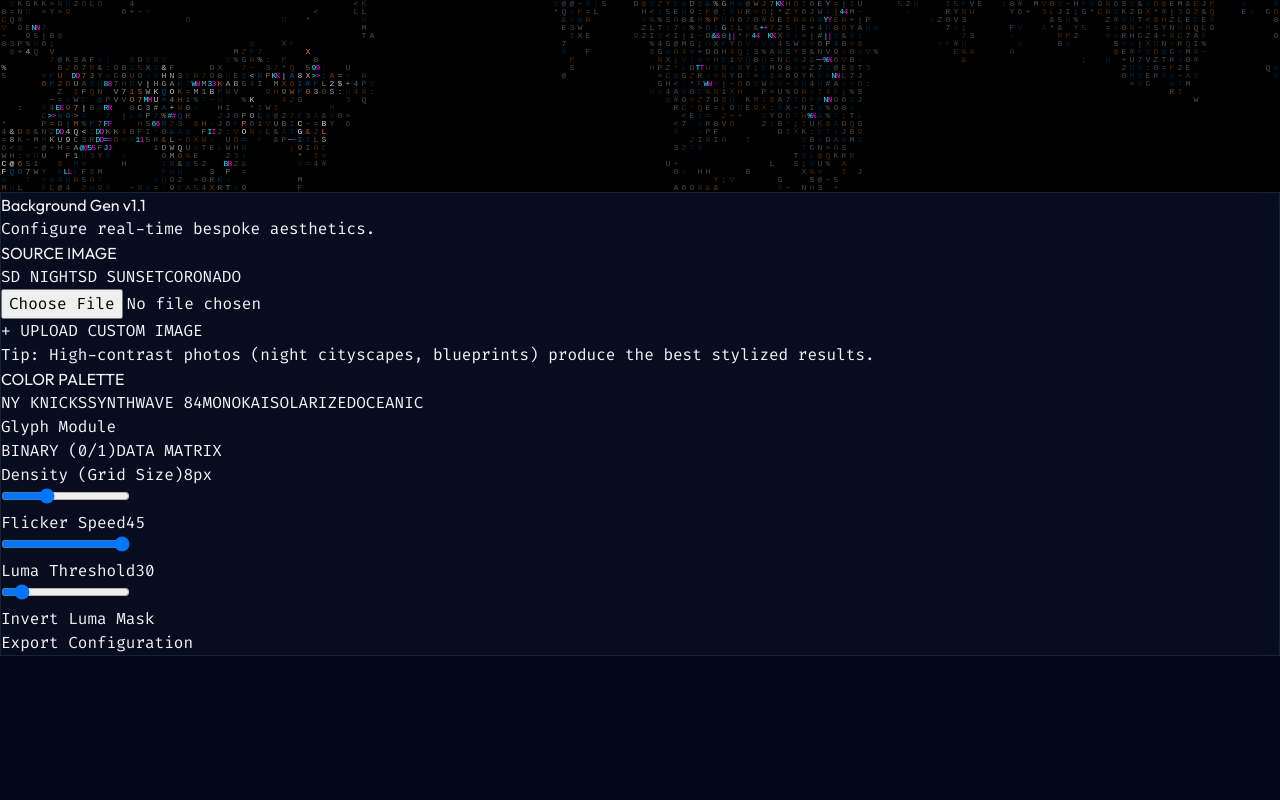
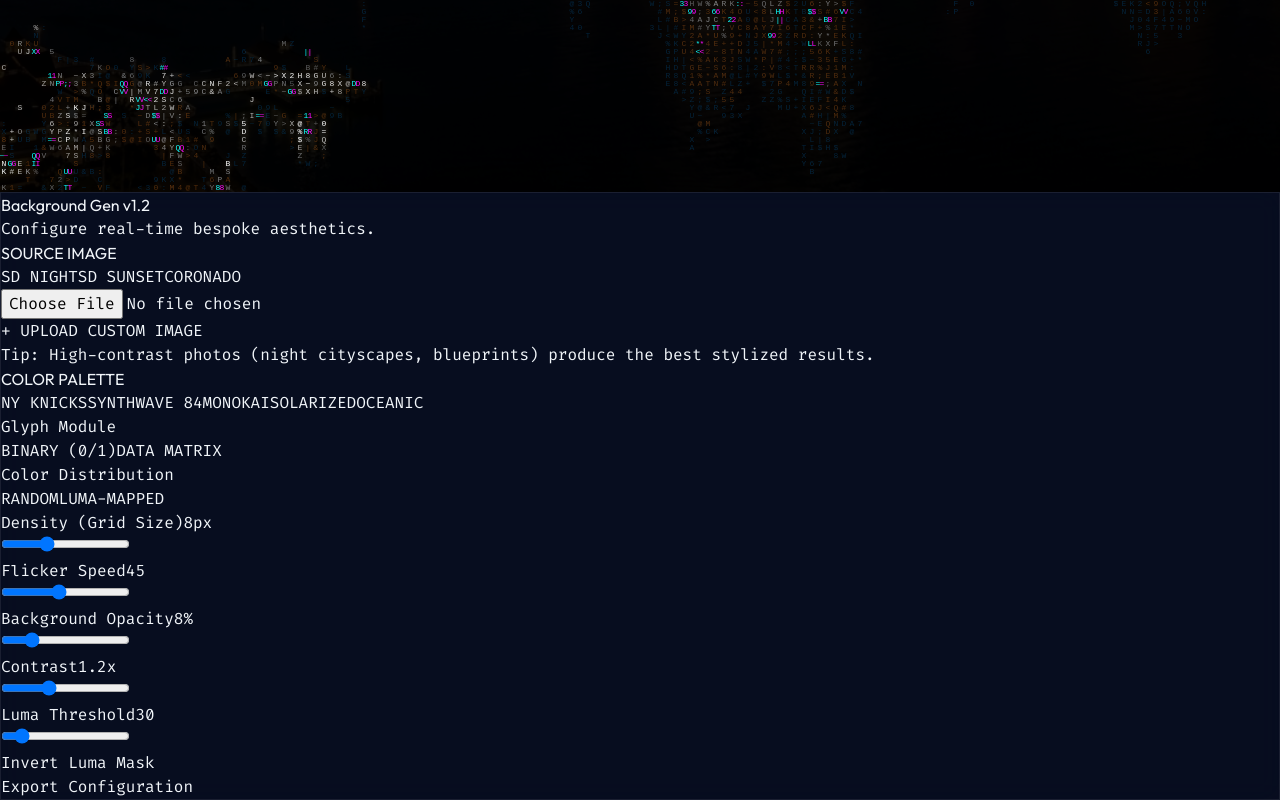
Before and after one commit to renovate-bot/HinchK-_-skyliner, a React (Vite) app: page / in a window 1280 px wide. Shown: the part 608-1408 px from the top of the page. Before the commit the page ends 1264 px from the top, so only its background shows below. Built offline with nearby package versions, Linux system fonts and the light colour scheme.

Commit message:
feat: add background blending, luma-mapped coloring, contrast slider, and speed slider fix (v1.2.0)

```diff
--- a/package.json
+++ b/package.json
@@ -1,7 +1,7 @@
 {
   "name": "stylized-san-diego",
   "private": true,
-  "version": "0.0.0",
+  "version": "1.2.0",
   "type": "module",
   "scripts": {
     "dev": "vite",
--- a/src/App.tsx
+++ b/src/App.tsx
@@ -73,6 +73,10 @@ function App() {
   const [activeImageId, setActiveImageId] = useState<string>('sd-night');
   const [customImage, setCustomImage] = useState<string | null>(null);
 
+  const [bgImageOpacity, setBgImageOpacity] = useState<number>(0.08); // Subtle background skyline blend by default
+  const [colorMapping, setColorMapping] = useState<'random' | 'luma'>('luma'); // Luma mapping by default
+  const [contrast, setContrast] = useState<number>(1.2); // Sightly boosted contrast by default
+
   const currentPalette = PALETTES[activePalette].data;
   const currentImageSrc = activeImageId === 'custom' && customImage
     ? customImage
@@ -104,6 +108,9 @@ function App() {
         imageSrc={currentImageSrc}
         lumaThreshold={lumaThreshold}
         invertMask={invertMask}
+        bgImageOpacity={bgImageOpacity}
+        colorMapping={colorMapping}
+        contrast={contrast}
       />
 
       {/* ========================================================================= */}
@@ -115,7 +122,7 @@ function App() {
         <div className="glass-morphism rounded-xl border border-white/10 p-6 space-y-8 shadow-2xl pointer-events-auto backdrop-blur-xl bg-black/40 text-slate-200">
 
           <header className="border-b border-white/10 pb-4">
-            <h1 className="text-xl font-bold tracking-tight text-white mb-1">Background Gen <span className="text-xs text-white/50 align-top">v1.1</span></h1>
+            <h1 className="text-xl font-bold tracking-tight text-white mb-1">Background Gen <span className="text-xs text-white/50 align-top">v1.2</span></h1>
             <p className="text-xs text-slate-400">Configure real-time bespoke aesthetics.</p>
           </header>
 
@@ -179,7 +186,7 @@ function App() {
             </div>
           </div>
 
-          {/* GLYPH MODE */}
+          {/* GLYPH MODULE */}
           <div className="space-y-3">
             <label className="block text-[10px] font-bold text-slate-400 tracking-widest uppercase">Glyph Module</label>
             <div className="grid grid-cols-2 gap-2">
@@ -198,6 +205,29 @@ function App() {
                 }`}
               >
                 DATA MATRIX
+              </button>
+            </div>
+          </div>
+
+          {/* COLOR MAPPING */}
+          <div className="space-y-3">
+            <label className="block text-[10px] font-bold text-slate-400 tracking-widest uppercase">Color Distribution</label>
+            <div className="grid grid-cols-2 gap-2">
+              <button
+                onClick={() => setColorMapping('random')}
+                className={`px-3 py-2 text-xs rounded border text-center transition-all ${
+                  colorMapping === 'random' ? 'border-white/40 bg-white/10 text-white shadow-inner' : 'border-white/5 bg-black/20 text-slate-400 hover:border-white/20'
+                }`}
+              >
+                RANDOM
+              </button>
+              <button
+                onClick={() => setColorMapping('luma')}
+                className={`px-3 py-2 text-xs rounded border text-center transition-all ${
+                  colorMapping === 'luma' ? 'border-white/40 bg-white/10 text-white shadow-inner' : 'border-white/5 bg-black/20 text-slate-400 hover:border-white/20'
+                }`}
+              >
+                LUMA-MAPPED
               </button>
             </div>
           </div>
@@ -227,11 +257,43 @@ function App() {
               </div>
               <input
                 type="range"
-                min="0.1"
-                max="3"
-                step="0.1"
+                min="1"
+                max="100"
+                step="1"
                 value={speed}
                 onChange={(e) => setSpeed(Number(e.target.value))}
+                className="w-full h-1 bg-white/20 rounded appearance-none outline-none focus:outline-none cursor-pointer"
+              />
+            </div>
+
+            <div className="space-y-2 pt-2 border-t border-white/5">
+              <div className="flex justify-between text-[10px] font-bold text-slate-400 tracking-widest uppercase">
+                <span>Background Opacity</span>
+                <span className="text-white">{Math.round(bgImageOpacity * 100)}%</span>
+              </div>
+              <input
+                type="range"
+                min="0"
+                max="0.4"
+                step="0.01"
+                value={bgImageOpacity}
+                onChange={(e) => setBgImageOpacity(Number(e.target.value))}
+                className="w-full h-1 bg-white/20 rounded appearance-none outline-none focus:outline-none cursor-pointer"
+              />
+            </div>
+
+            <div className="space-y-2 pt-2 border-t border-white/5">
+              <div className="flex justify-between text-[10px] font-bold text-slate-400 tracking-widest uppercase">
+                <span>Contrast</span>
+                <span className="text-white">{contrast.toFixed(1)}x</span>
+              </div>
+              <input
+                type="range"
+                min="0.5"
+                max="2.5"
+                step="0.1"
+                value={contrast}
+                onChange={(e) => setContrast(Number(e.target.value))}
                 className="w-full h-1 bg-white/20 rounded appearance-none outline-none focus:outline-none cursor-pointer"
               />
             </div>
--- a/src/components/SkylineDataStream.tsx
+++ b/src/components/SkylineDataStream.tsx
@@ -16,6 +16,9 @@ interface SkylineDataStreamProps {
   imageSrc: string | null;
   lumaThreshold: number;
   invertMask: boolean;
+  bgImageOpacity: number;
+  colorMapping: 'random' | 'luma';
+  contrast: number;
 }
 
 const SkylineDataStream: React.FC<SkylineDataStreamProps> = ({
@@ -26,15 +29,23 @@ const SkylineDataStream: React.FC<SkylineDataStreamProps> = ({
   imageSrc,
   lumaThreshold,
   invertMask,
+  bgImageOpacity,
+  colorMapping,
+  contrast,
 }) => {
   const canvasRef = useRef<HTMLCanvasElement>(null);
   const imageRef = useRef<HTMLImageElement | null>(null);
   const [imageLoaded, setImageLoaded] = useState(false);
+  const [lastSrc, setLastSrc] = useState<string | null>(null);
+
+  if (imageSrc !== lastSrc) {
+    setLastSrc(imageSrc);
+    setImageLoaded(false);
+  }
 
   // Load the image
   useEffect(() => {
     if (!imageSrc) return;
-    setImageLoaded(false);
     const img = new Image();
     img.src = imageSrc;
     img.onload = () => {
@@ -101,6 +112,13 @@ const SkylineDataStream: React.FC<SkylineDataStreamProps> = ({
       const drawX = (canvas.width - drawWidth) / 2;
       const drawY = (canvas.height - drawHeight) / 2;
 
+      // Draw faint original background image for extra depth and clarity
+      if (bgImageOpacity > 0) {
+        ctx.globalAlpha = bgImageOpacity;
+        ctx.drawImage(img, drawX, drawY, drawWidth, drawHeight);
+        ctx.globalAlpha = 1.0;
+      }
+
       // Draw to offscreen canvas to get pixel data
       offCanvas.width = canvas.width;
       offCanvas.height = canvas.height;
@@ -138,7 +156,13 @@ const SkylineDataStream: React.FC<SkylineDataStreamProps> = ({
           const b = data[i + 2];
 
           // Calculate perceptual brightness (Luma)
-          const luma = r * 0.299 + g * 0.587 + b * 0.114;
+          let luma = r * 0.299 + g * 0.587 + b * 0.114;
+
+          // Apply contrast adjustment
+          if (contrast !== 1.0) {
+            luma = ((luma - 128) * contrast) + 128;
+            luma = Math.max(0, Math.min(255, luma));
+          }
 
           // Mask Check
           const pass = invertMask ? luma < lumaThreshold : luma > lumaThreshold;
@@ -154,9 +178,28 @@ const SkylineDataStream: React.FC<SkylineDataStreamProps> = ({
 
             const char = charGrid[x]?.[y] || '1';
 
-            // Base color from palette
-            const colorArray = [palette.primary, palette.secondary, palette.accent, palette.text];
-            let color = colorArray[Math.floor(Math.random() * colorArray.length)];
+            // Select color based on colorMapping
+            let color: string;
+            if (colorMapping === 'luma') {
+              // Calculate relative distance from threshold
+              const relativeLuma = invertMask
+                ? (lumaThreshold - luma) / Math.max(1, lumaThreshold)
+                : (luma - lumaThreshold) / Math.max(1, 255 - lumaThreshold);
+
+              if (relativeLuma > 0.6) {
+                color = palette.accent;
+              } else if (relativeLuma > 0.35) {
+                color = palette.text;
+              } else if (relativeLuma > 0.15) {
+                color = palette.primary;
+              } else {
+                color = palette.secondary;
+              }
+            } else {
+              // Base color from palette
+              const colorArray = [palette.primary, palette.secondary, palette.accent, palette.text];
+              color = colorArray[Math.floor(Math.random() * colorArray.length)];
+            }
 
             // Chromatic Glitch effect on very bright spots
             const isVeryBright = invertMask ? luma < Math.max(0, lumaThreshold - 50) : luma > Math.min(255, lumaThreshold + 50);
@@ -174,16 +217,13 @@ const SkylineDataStream: React.FC<SkylineDataStreamProps> = ({
               ctx.globalCompositeOperation = 'source-over';
             } else {
               // Apply opacity based on how far past the threshold it is, to give depth
-              let opacity = 1;
-              if (invertMask) {
-                // Closer to 0 is more opaque
-                opacity = 1 - (luma / lumaThreshold);
-              } else {
-                // Closer to 255 is more opaque
-                opacity = (luma - lumaThreshold) / (255 - lumaThreshold);
-              }
+              // Apply opacity based on how far past the threshold it is, to give depth
+              const rawOpacity = invertMask
+                ? 1 - (luma / lumaThreshold)
+                : (luma - lumaThreshold) / (255 - lumaThreshold);
+
               // Map opacity to a minimum of 0.3 so it doesn't totally disappear if it passed the threshold
-              opacity = Math.max(0.3, Math.min(1, opacity));
+              const opacity = Math.max(0.3, Math.min(1, rawOpacity));
 
               ctx.globalAlpha = opacity;
               ctx.fillStyle = color;
@@ -201,7 +241,7 @@ const SkylineDataStream: React.FC<SkylineDataStreamProps> = ({
       cancelAnimationFrame(animationFrameId);
       window.removeEventListener('resize', resizeCanvas);
     };
-  }, [mode, palette, speed, density, imageLoaded, lumaThreshold, invertMask]);
+  }, [mode, palette, speed, density, imageLoaded, lumaThreshold, invertMask, bgImageOpacity, colorMapping, contrast]);
 
   return (
     <canvas
```
